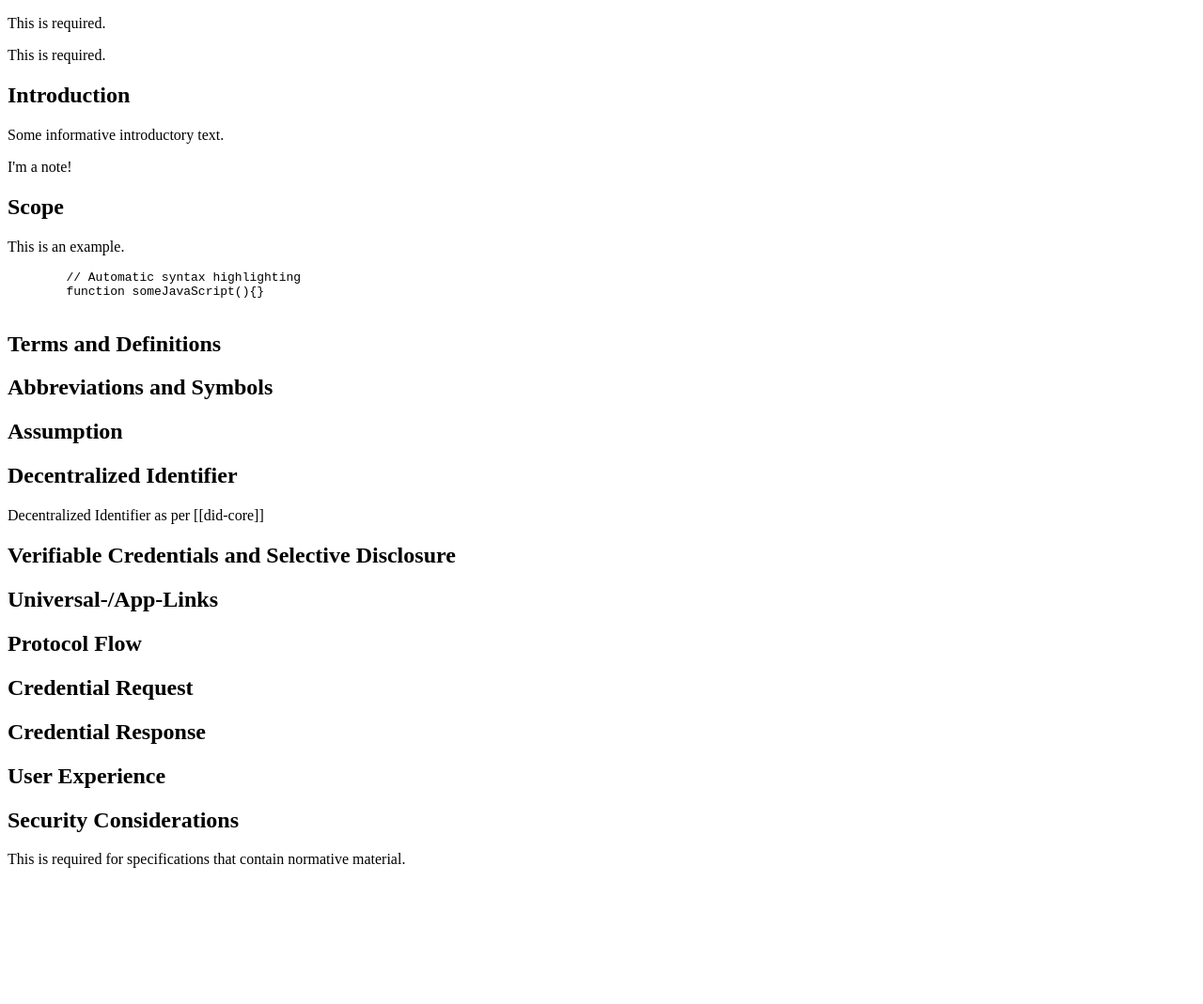
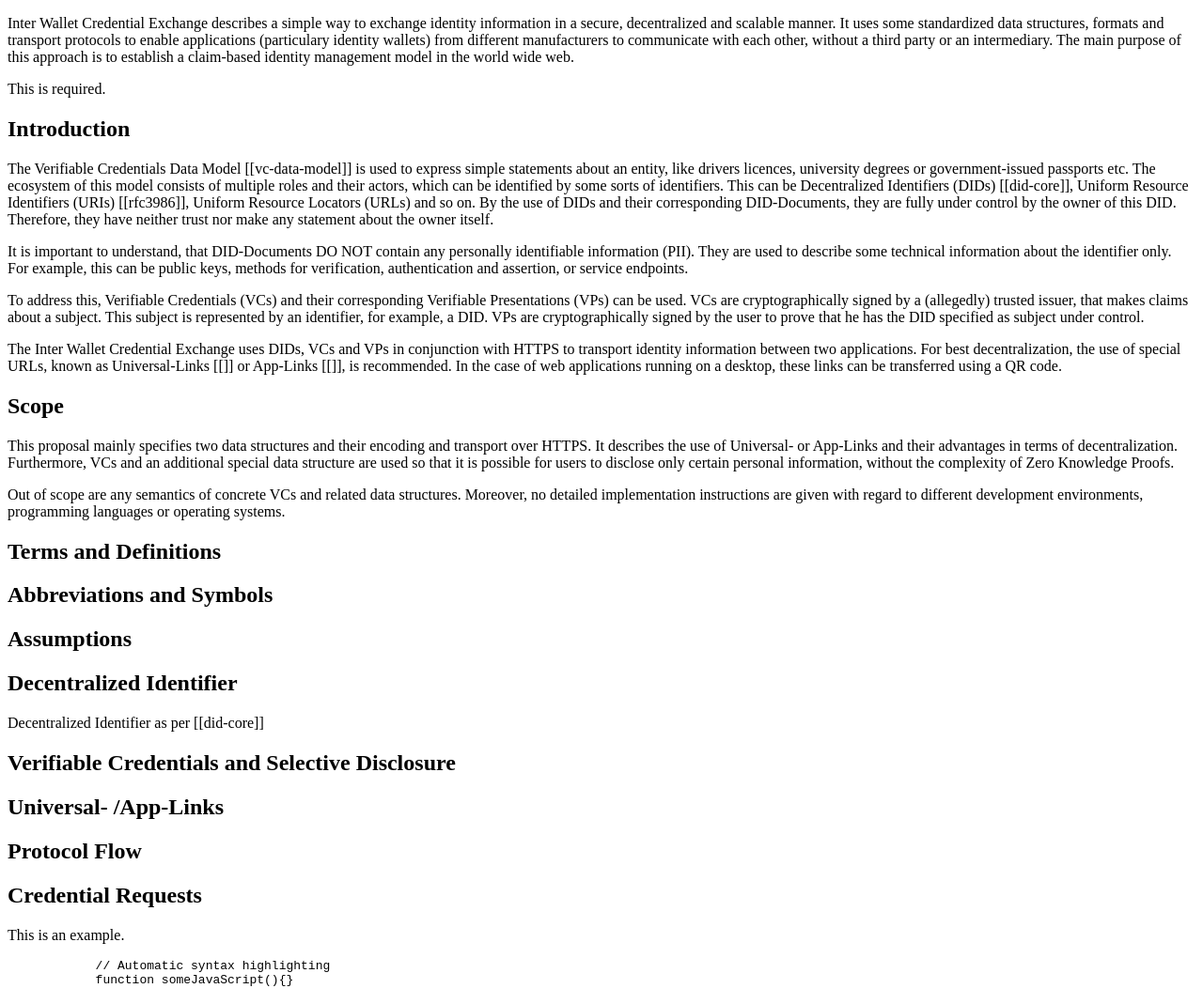
Before and after one commit to b2cm/iwce, a plain HTML site: page spec.html in a window 1280 px wide. Shown: the top 1069 px of the page at 94% size. Before the commit the page ends 940 px from the top, so only its background shows below. Drawn offline with Linux system fonts and the light colour scheme.

Commit message:
Abstract, Introduction and Scope

```diff
--- a/spec.html
+++ b/spec.html
@@ -11,9 +11,19 @@
     <script class="remove">
       // All config options at https://respec.org/docs/
       var respecConfig = {
-        editors: [{ name: "Your Name", url: "https://your-site.com" }],
-        github: "some-org/mySpec",
-        shortName: "dahut",
+        editors: [
+            {
+              name: "Christoph Menzer",
+              url: "blockchain.hs-mittweida.de",
+              company: "Hochschule Mittweida",
+            }, {
+              name: "Sarah Otto",
+              url: "blockchain.hs-mittweida.de",
+              company: "Hochschule Mittweida",
+            },
+        ],
+        github: "some-org/iwce",
+        shortName: "iwce",
         xref: "web-platform",
         group: "my-working-group",
         noRecTrack: true,
@@ -22,45 +32,59 @@
   </head>
   <body>
     <section id="abstract">
-      <p>This is required.</p>
+      <p>Inter Wallet Credential Exchange describes a simple way to exchange identity information in a secure, decentralized and scalable manner. It uses some standardized data structures, formats and transport protocols to enable applications (particulary identity wallets) from different  manufacturers to communicate with each other, without a third party or an intermediary. The main purpose of this approach is to establish a claim-based identity management model in the world wide web.</p>
     </section>
     <section id="sotd">
       <p>This is required.</p>
     </section>
     <section class="informative">
       <h2>Introduction</h2>
-      <p>Some informative introductory text.</p>
-      <aside class="note" title="A useful note">
-        <p>I'm a note!</p>
+
+      <p>The Verifiable Credentials Data Model [[vc-data-model]] is used to express simple statements about an entity, like drivers licences, university degrees or government-issued passports etc. The ecosystem of this model consists of multiple roles and their actors, which can be identified by some sorts of identifiers. This can be Decentralized Identifiers (DIDs) [[did-core]], Uniform Resource Identifiers (URIs) [[rfc3986]], Uniform Resource Locators (URLs) and so on. By the use of DIDs and their corresponding DID-Documents, they are fully under control by the owner of this DID. Therefore, they have neither trust nor make any statement about the owner itself.</p>
+
+      <aside class="note" title="DID-Documents">
+        <p>It is important to understand, that DID-Documents DO NOT contain any personally identifiable information (PII). They are used to describe some technical information about the identifier only. For example, this can be public keys, methods for verification, authentication and assertion, or service endpoints.</p>
       </aside>
+
+      <p>To address this, Verifiable Credentials (VCs) and their corresponding Verifiable Presentations (VPs) can be used. VCs are cryptographically signed by a (allegedly) trusted issuer, that makes claims about a subject. This subject is represented by an identifier, for example, a DID. VPs are cryptographically signed by the user to prove that he has the DID specified as subject under control.</p>
+
+      <p>The Inter Wallet Credential Exchange uses DIDs, VCs and VPs in conjunction with HTTPS to transport identity information between two applications. For best decentralization, the use of special URLs, known as Universal-Links [[]] or App-Links [[]], is recommended. In the case of web applications running on a desktop, these links can be transferred using a QR code.</p>
     </section>
 
     <section>
       <h2>Scope</h2>
-      <aside class="example">
-        <p>This is an example.</p>
-        <pre class="js">
-        // Automatic syntax highlighting
-        function someJavaScript(){}
-        </pre>
-      </aside>
+
+      <p>This proposal mainly specifies two data structures and their encoding and transport over HTTPS. It describes the use of Universal- or App-Links and their advantages in terms of decentralization. Furthermore, VCs and an additional special data structure are used so that it is possible for users to disclose only certain personal information, without the complexity of Zero Knowledge Proofs.</p>
+
+      <p>Out of scope are any semantics of concrete VCs and related data structures. Moreover, no detailed implementation instructions are given with regard to different development environments, programming languages or operating systems.</p>
     </section>
 
     <section class="informative"><h2>Terms and Definitions</h2></section>
 
     <section class="informative"><h2>Abbreviations and Symbols</h2></section>
 
-    <section class="informative"><h2>Assumption</h2>
+    <section class="informative"><h2>Assumptions</h2>
+
         <section class="informative"><h2>Decentralized Identifier</h2></section>
+
         Decentralized Identifier as per [[did-core]]
+
         <section class="informative"><h2>Verifiable Credentials and Selective Disclosure</h2></section>
-        <section class="informative"><h2>Universal-/App-Links</h2></section>
+
+        <section class="informative"><h2>Universal- /App-Links</h2></section>
     </section>
 
-      <section><h2>Protocol Flow</h2>
-          <section><h2>Credential Request</h2></section>
-          <section><h2>Credential Response</h2></section>
-      </section>
+    <section><h2>Protocol Flow</h2>
+      <section><h2>Credential Requests</h2></section>
+          <aside class="example">
+            <p>This is an example.</p>
+            <pre class="js">
+            // Automatic syntax highlighting
+            function someJavaScript(){}
+            </pre>
+          </aside>
+      <section><h2>Credential Responses</h2></section>
+    </section>
 
     <section class="informative">
       <h2>User Experience</h2>
@@ -70,6 +94,10 @@
       <h2>Security Considerations</h2>
     </section>
 
+    <section class="informative">
+      <h2>Future Prospects</h2>
+    </section>
+
     <section id="conformance">
       <p>
         This is required for specifications that contain normative material.
```
